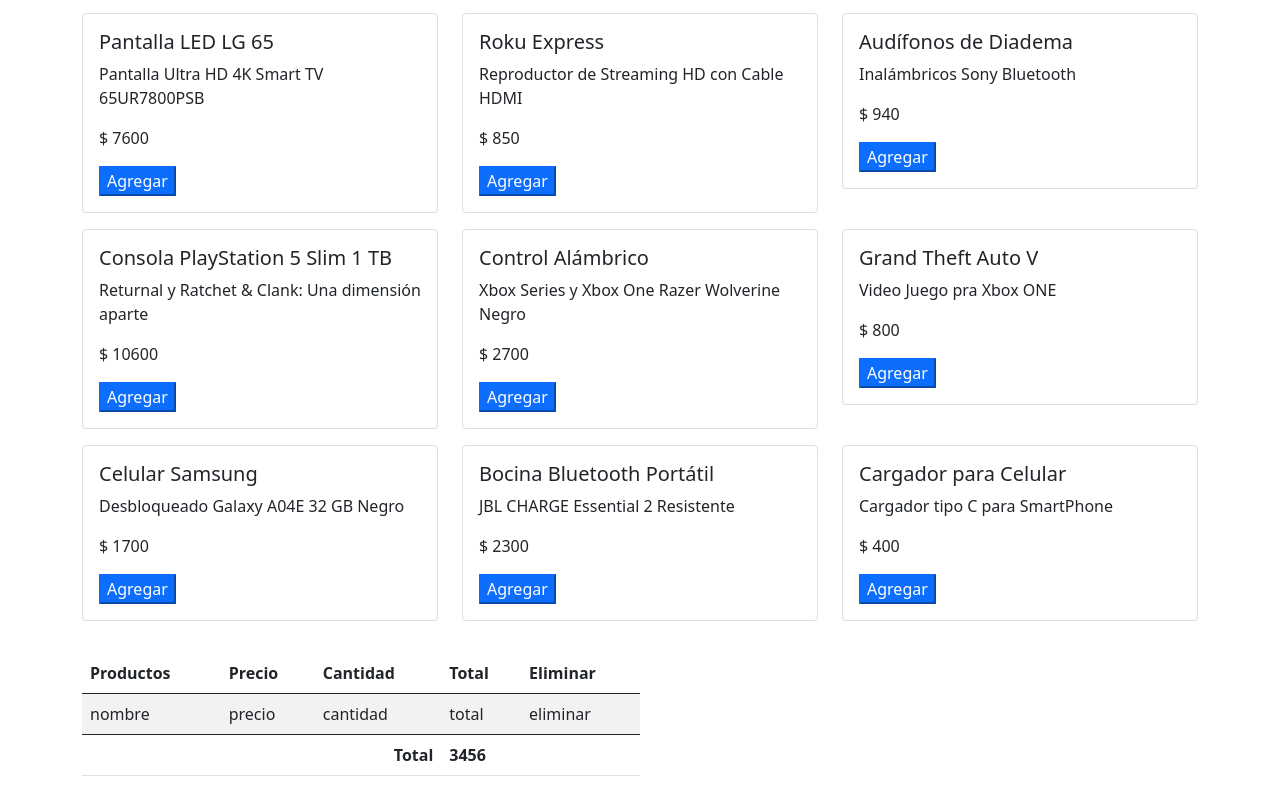
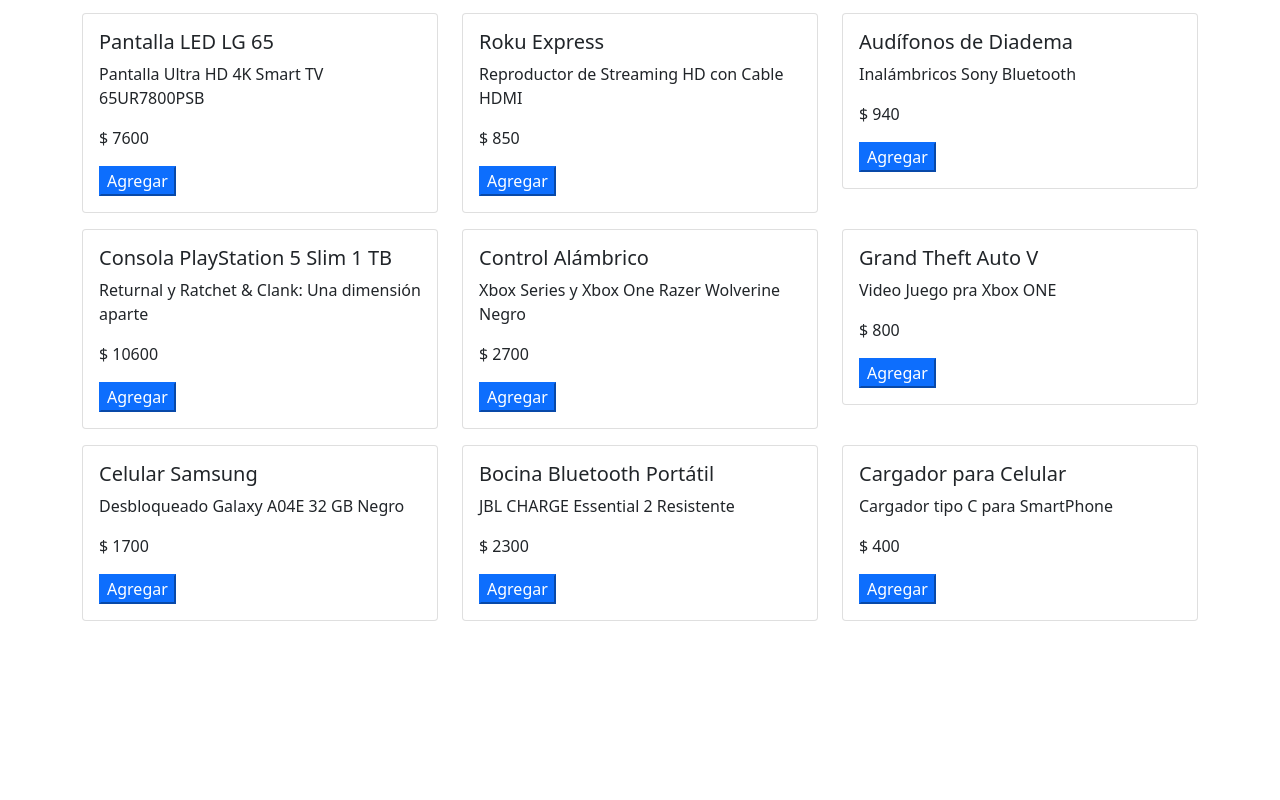
Before and after one commit to Gussh99/Project_React, a React (Vite) app in the folder 5-cart-app/: page / in a window 1280 px wide. Shown: the part 277-1077 px from the top of the page. After the commit the page ends 906 px from the top, so only its background shows below. Built offline with nearby package versions, Linux system fonts and the light colour scheme.

Commit message:
Se agre la funcion de eliminar y agregar elementos del catalgo al carro de compras

```diff
--- a/5-cart-app/src/CartApp.jsx
+++ b/5-cart-app/src/CartApp.jsx
@@ -1,19 +1,76 @@
+import { useState } from "react"
 import { CartView } from "./components/CartView"
 import { CatalogView } from "./components/CatalogView"
+import { products } from "./data/productos"
+
+const inititalCartItem = [
+    /*{
+        product:{
+            id:1,
+            name:'Teclado Mecanico RGB',
+            description:'Teclado Mecanico con luces chidas',
+            price: 1000
+        },
+        quantity:0,
+        total:0
+    }*/
+]
 
 export const  CartApp = () => {
 
 
+    const [cartItems, setCartItems] = useState(inititalCartItem);
 
+    const handlerAddProductCart = (product) =>{
+        //Para buscar si ya existe un registro con el id solo incrementa el numero de elementos
+        const hasItem = cartItems.find((i) => i.product.id === product.id);
+        if(hasItem){
+            /*setCartItems([
+                ...cartItems.filter( (i) => i.product.id !== product.id),
+                {
+                    product,
+                    quantity:hasItem.quantity + 1,
+                }
+            ])*/
+            setCartItems([
+                ...cartItems.map( (i) => {
+                    if(i.product.id === product.id){
+                        i.quantity = i.quantity + 1;
+                    }
+                    return i;
+                }),
+            ])
+        }else{
+            setCartItems([
+                ...cartItems,
+                {
+                    product,
+                    quantity:1,
+                }
+            ]);
+        }
+    }
+
+    const handlerDeleteProduct = (id) => {
+        setCartItems([
+            ...cartItems.filter( (i) => i.product.id !== id)
+        ])
+    }
     return (
         <>
         <div className="container">
 
             <h3>Carrito de compras</h3>
-            <CatalogView />
-            <div className="my-4 w-50">
-                <CartView/>
-            </div>
+            <CatalogView handler={handlerAddProductCart}/>
+
+            {/*Muestra si la lista de compras tiene elementos*/}
+            {cartItems?.length <= 0 ||
+                (
+                   <div className="my-4 w-50">
+                       <CartView items={cartItems} handlerDelete={handlerDeleteProduct}/>
+                   </div>
+                )
+            }
         </div>
         </>
     )
--- a/5-cart-app/src/components/CartView.jsx
+++ b/5-cart-app/src/components/CartView.jsx
@@ -1,5 +1,9 @@
-export const CartView = () =>{
+export const CartView = ({ handlerDelete,items}) =>{
 
+    const onDeleteProduct = (id) => {
+        //console.log('Eliminando producto')
+        handlerDelete(id)
+    }
     return(
         <>
             <table className="table table-hover table-striped">
@@ -13,13 +17,17 @@
                     </tr>
                 </thead>
                 <tbody>
-                    <tr>
-                        <td>nombre</td>
-                        <td>precio</td>
-                        <td>cantidad</td>
-                        <td>total</td>
-                        <td>eliminar</td>
-                    </tr>
+                    {items.map( item =>{
+                        return(
+                        <tr key={item.product.id}>
+                            <td>{ item.product.name }</td>
+                            <td>{ item.product.price }</td>
+                            <td>{ item.quantity }</td>
+                            <td>{ item.quantity * item.product.price }</td>
+                            <td><button onClick={() => onDeleteProduct(item.product.id)} className="btn btn-danger">eliminar</button></td>
+                        </tr>
+                        )
+                    })}
                 </tbody>
                 <tfoot>
                     <tr>
--- a/5-cart-app/src/components/CatalogView.jsx
+++ b/5-cart-app/src/components/CatalogView.jsx
@@ -1,7 +1,7 @@
 import { useEffect, useState } from "react";
 import { getProducts } from "../services/productService"
 import { ProductCardIView } from "./ProductCardIView";
-export const CatalogView = () => {
+export const CatalogView = ({ handler }) => {
 
     const [products, setProducts] = useState([])
 
@@ -17,7 +17,12 @@
                {products.map(prod => {
                     return(
                         <div className="col-4 my-2" key={ prod.id }>
-                            <ProductCardIView name={prod.name} description={prod.description} price={prod.price} />
+                            <ProductCardIView
+                            handler={ handler }
+                            id={prod.id}
+                            name={prod.name}
+                            description={prod.description}
+                            price={prod.price} />
                         </div>
                     )
                })}
--- a/5-cart-app/src/components/ProductCardIView.jsx
+++ b/5-cart-app/src/components/ProductCardIView.jsx
@@ -1,5 +1,9 @@
-export const ProductCardIView = ({name,description,price}) =>{
+export const ProductCardIView = ({handler,id, name,description,price}) =>{
 
+    const AddProduct = (product) =>{
+        console.log(product);
+        handler(product);
+    }
     return(
         <>
             <div className="card">
@@ -7,7 +11,8 @@
                     <h5 className="card-title">{name}</h5>
                     <p className="card-text">{description}</p>
                     <p className="card-text">$ {price}</p>
-                    <button className="btn- btn-primary">Agregar</button>
+                    <button className="btn- btn-primary"
+                    onClick={() => AddProduct({id, name, description, price})}>Agregar</button>
                 </div>
             </div>
         </>
```
